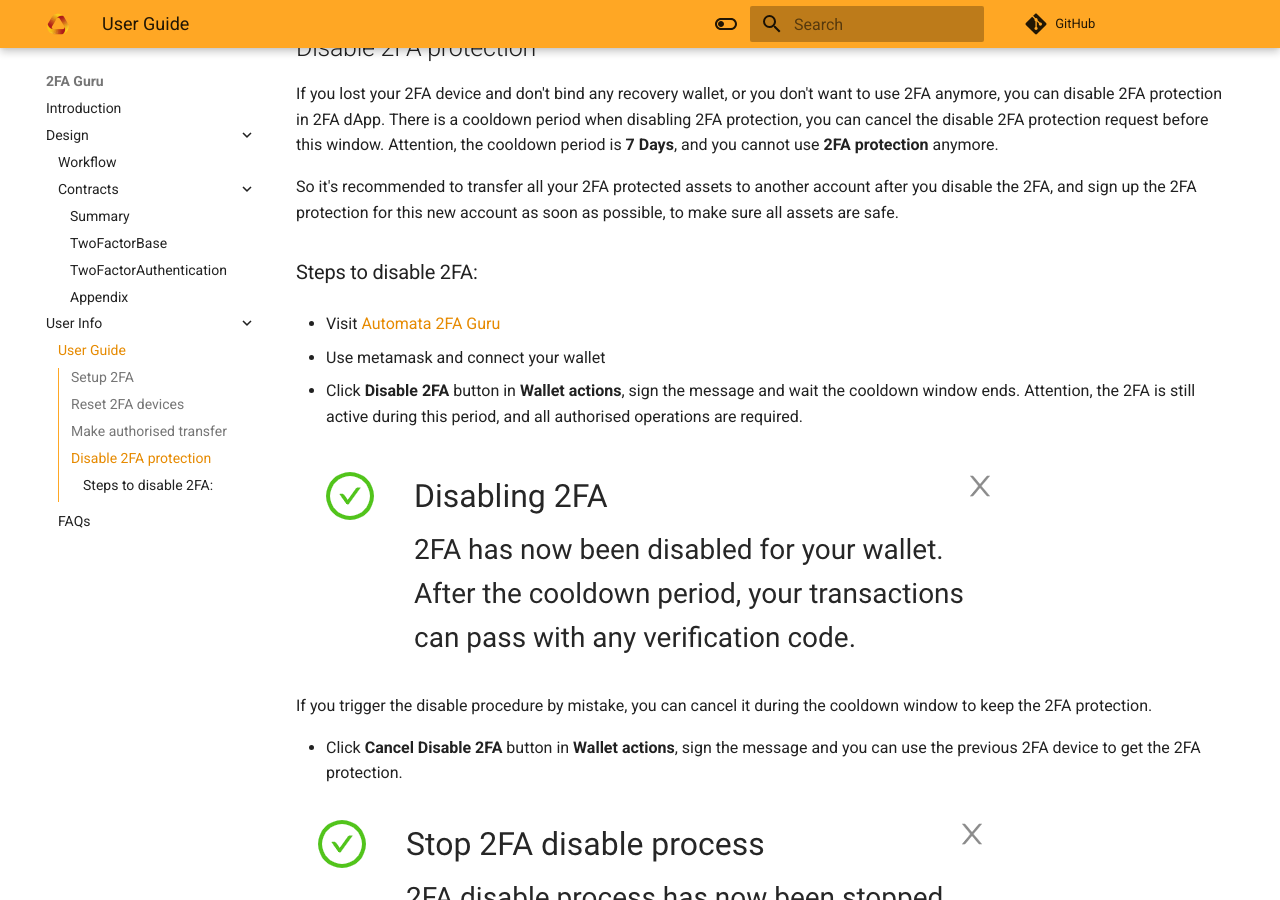
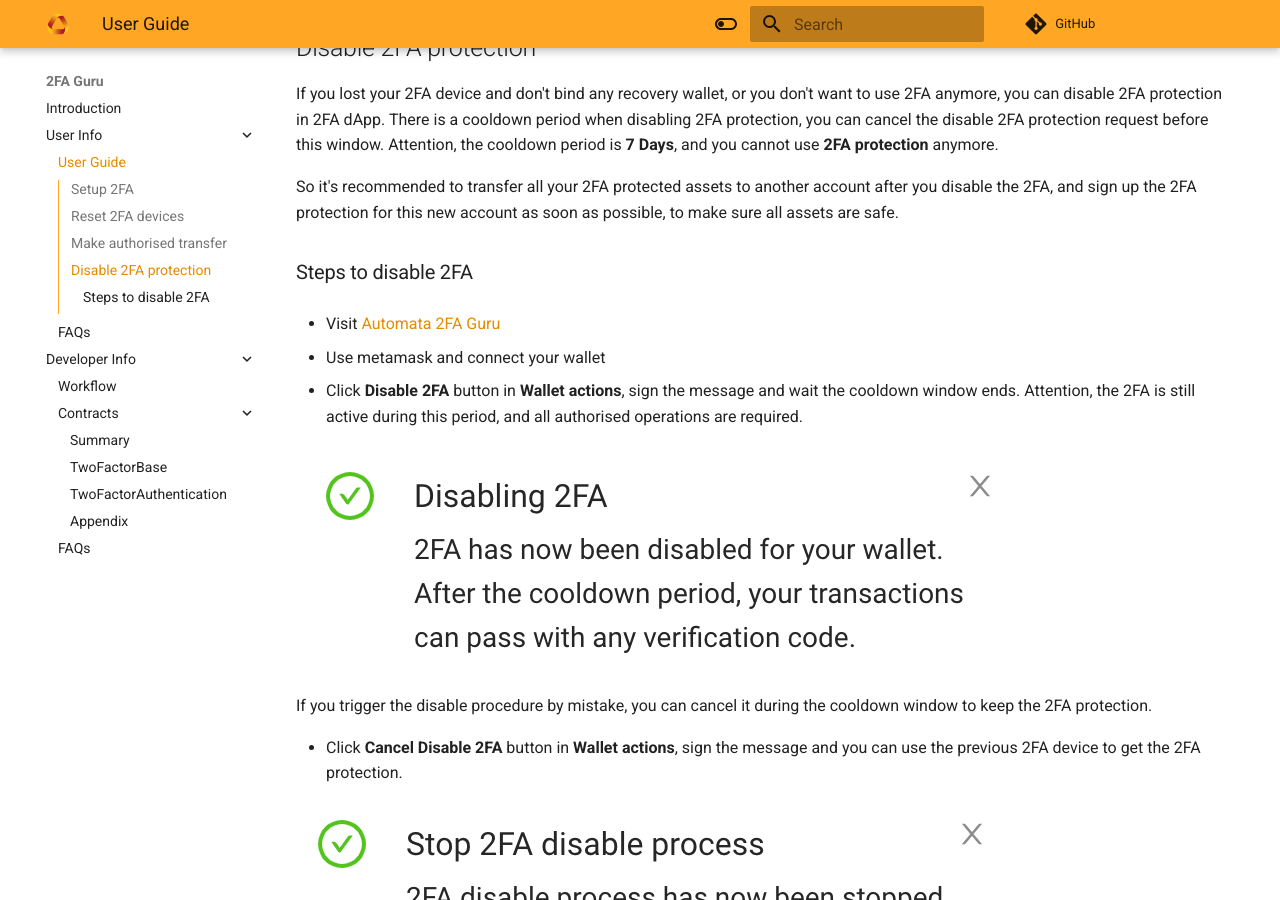
Before and after one commit to automata-network/docs, an MkDocs documentation site: the page built from docs/2fa/users/guide.md, in a window 1280 px wide and 900 px high, scrolled down 5949 px. Built offline with MkDocs 1.6.1 and Material for MkDocs 9.7.7, drawn with Linux system fonts in a browser that asks for light colours; nearby versions of some CDN libraries; comment, search, counter and statistics services are not loaded.

Commit message:
Reorder the index

```diff
--- a/docs/2fa/users/guide.md
+++ b/docs/2fa/users/guide.md
@@ -77,7 +77,7 @@ If you lost your 2FA device and don't bind any recovery wallet, or you don't wan
 
 So it's recommended to transfer all your 2FA protected assets to another account after you disable the 2FA, and sign up the 2FA protection for this new account as soon as possible, to make sure all assets are safe.
 
-### Steps to disable 2FA:
+### Steps to disable 2FA
 
 - Visit [Automata 2FA Guru](https://app.2fa.guru)
 
--- a/mkdocs.yml
+++ b/mkdocs.yml
@@ -64,16 +64,17 @@ nav:
     - User Guide: ./anydao/guide.md
   - 2FA Guru:
     - Introduction: ./2fa/introduction.md
-    - Design:
-      - Workflow: ./2fa/design/design.md
+    - User Info:
+      - User Guide: ./2fa/users/guide.md
+      - FAQs: ./2fa/users/faq.md
+    - Developer Info:
+      - Workflow: ./2fa/developers/workflow.md
       - Contracts:
         - Summary: ./2fa/contracts/summary.md
         - TwoFactorBase: ./2fa/contracts/TwoFactorBase.md
         - TwoFactorAuthentication: ./2fa/contracts/TwoFactorAuthentication.md
         - Appendix: ./2fa/contracts/2FAppendix.md
-    - User Info:
-      - User Guide: ./2fa/users/guide.md
-      - FAQs: ./2fa/users/faq.md
+      - FAQs: ./2fa/developers/faq.md
 
 
 
```
Also changed, not shown: docs/2fa/developers/faq.md (added, +5 -0 lines), docs/2fa/introduction.md (+0 -5 lines), docs/2fa/users/faq.md (+2 -8 lines), docs/2fa/developers/workflow.md (renamed from docs/2fa/design/design.md).
